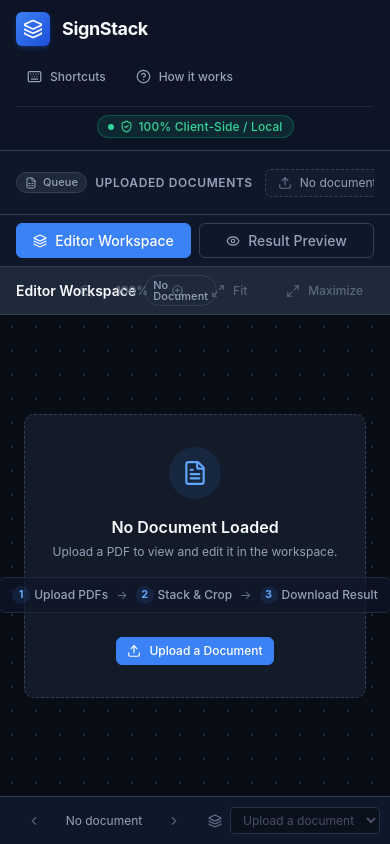
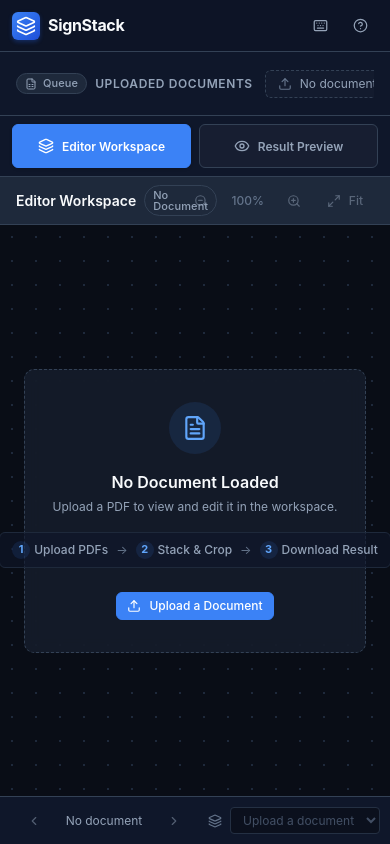
Before and after one commit to rafbradey/SignStack, a React (Vite) app: page / in a window 390 px wide. Built offline with nearby package versions, Linux system fonts and the light colour scheme.

Commit message:
feat: implement responsive workspace architecture and mobile tabbed viewport (Task 17.1)

```diff
--- a/src/App.tsx
+++ b/src/App.tsx
@@ -16,14 +16,7 @@
   } = useDocuments();
 
   return (
-    <div
-      style={{
-        height: '100vh',
-        display: 'flex',
-        flexDirection: 'column',
-        overflow: 'hidden',
-      }}
-    >
+    <div className="app-container">
       {/* Top Application Header */}
       <Header />
 
--- a/src/components/layout/Header.css
+++ b/src/components/layout/Header.css
@@ -66,22 +66,50 @@
   gap: var(--space-2);
 }
 
-/* Responsive collapse on narrow viewports */
+/* Responsive adjustments for tablet & mobile */
+@media (max-width: 768px) {
+  .header-status-area {
+    display: none;
+  }
+}
+
 @media (max-width: 640px) {
   .app-header {
-    padding: var(--space-3) var(--space-4);
-    flex-wrap: wrap;
+    padding: 0 var(--space-3);
+    height: 52px;
+    min-height: 52px;
+    gap: var(--space-2);
+    flex-wrap: nowrap;
   }
 
   .header-subtitle {
     display: none;
   }
 
-  .header-status-area {
-    order: 3;
-    width: 100%;
-    justify-content: center;
-    padding-top: var(--space-2);
-    border-top: 1px solid var(--border-subtle);
+  .header-brand {
+    gap: var(--space-2);
+  }
+
+  .header-logo-badge {
+    width: 28px;
+    height: 28px;
+  }
+
+  .header-title {
+    font-size: var(--text-base);
+  }
+
+  .header-actions {
+    gap: var(--space-1);
+  }
+
+  .header-actions .btn {
+    padding: var(--space-1) var(--space-2);
+    min-width: 36px;
+    height: 36px;
+  }
+
+  .header-btn-text {
+    display: none;
   }
 }
--- a/src/components/layout/Header.tsx
+++ b/src/components/layout/Header.tsx
@@ -66,16 +66,19 @@
             onClick={() => setIsShortcutsOpen(true)}
             leftIcon={<Keyboard size={15} />}
             title="Keyboard Shortcuts (?)"
+            aria-label="Shortcuts"
           >
-            Shortcuts
+            <span className="header-btn-text">Shortcuts</span>
           </Button>
           <Button
             variant="ghost"
             size="sm"
             onClick={() => setIsAboutOpen(true)}
             leftIcon={<HelpCircle size={15} />}
+            title="How SignStack works"
+            aria-label="How it works"
           >
-            How it works
+            <span className="header-btn-text">How it works</span>
           </Button>
           {rightActions}
         </nav>
--- a/src/components/layout/Workspace.css
+++ b/src/components/layout/Workspace.css
@@ -5,7 +5,9 @@
   display: flex;
   flex-direction: column;
   flex: 1;
-  height: calc(100vh - 61px); /* Viewport minus header height */
+  min-height: 0;
+  height: calc(100vh - 52px);
+  height: calc(100dvh - 52px);
   overflow: hidden;
   background-color: var(--bg-canvas);
 }
@@ -184,20 +186,22 @@
 /* Responsive View Switcher (Visible on mobile/tablet) */
 .workspace-tabs {
   display: none;
-  padding: var(--space-2) var(--space-4);
+  padding: var(--space-2) var(--space-3);
   background-color: var(--bg-surface);
   border-bottom: 1px solid var(--border-default);
   gap: var(--space-2);
+  flex-shrink: 0;
 }
 
 .workspace-tab-btn {
   flex: 1;
-  padding: var(--space-2);
-  font-size: var(--text-sm);
-  font-weight: 500;
+  min-height: 44px; /* WCAG 2.5.5 minimum touch target */
+  padding: var(--space-2) var(--space-3);
+  font-size: var(--text-xs);
+  font-weight: 600;
   border-radius: var(--radius-md);
   border: 1px solid var(--border-default);
-  background-color: transparent;
+  background-color: rgba(255, 255, 255, 0.03);
   color: var(--text-secondary);
   cursor: pointer;
   display: flex;
@@ -205,12 +209,54 @@
   justify-content: center;
   gap: var(--space-2);
   transition: all var(--transition-fast);
+  user-select: none;
+  touch-action: manipulation;
+}
+
+.workspace-tab-btn:hover {
+  background-color: rgba(255, 255, 255, 0.06);
+  color: var(--text-primary);
+  border-color: var(--border-hover);
 }
 
 .workspace-tab-btn.active {
   background-color: var(--primary);
   border-color: var(--primary);
   color: #ffffff;
+  box-shadow: 0 1px 3px rgba(0, 0, 0, 0.2);
+}
+
+.workspace-tab-btn:focus-visible {
+  outline: 2px solid var(--primary);
+  outline-offset: 1px;
+}
+
+.mobile-tab-badge {
+  font-size: 10px;
+  font-weight: 700;
+  padding: 1px 6px;
+  background-color: rgba(255, 255, 255, 0.25);
+  color: #ffffff;
+  border-radius: var(--radius-full);
+  line-height: 1.2;
+}
+
+.workspace-tab-btn:not(.active) .mobile-tab-badge {
+  background-color: var(--primary-subtle);
+  color: var(--primary-text);
+}
+
+.mobile-tab-dot {
+  width: 7px;
+  height: 7px;
+  border-radius: var(--radius-full);
+  background-color: var(--success);
+  display: inline-block;
+  flex-shrink: 0;
+}
+
+.workspace-tab-btn.active .mobile-tab-dot {
+  background-color: #ffffff;
 }
 
 /* Dual Pane Grid */
@@ -676,4 +722,16 @@
   .workspace-pane.hidden-on-mobile {
     display: none;
   }
+
+  /* Redundant maximize actions hidden in single-pane mobile tab view */
+  .desktop-only-action {
+    display: none !important;
+  }
 }
+
+/* Small mobile devices (< 640px) */
+@media (max-width: 640px) {
+  .pane-footer {
+    padding-bottom: max(var(--space-2), env(safe-area-inset-bottom, 0px));
+  }
+}
--- a/src/components/layout/Workspace.tsx
+++ b/src/components/layout/Workspace.tsx
@@ -1056,22 +1056,34 @@
         <button
           type="button"
           role="tab"
+          id="tab-editor"
+          aria-controls="editor-pane"
           aria-selected={activeTab === 'editor'}
           className={`workspace-tab-btn ${activeTab === 'editor' ? 'active' : ''}`}
           onClick={() => setActiveTab('editor')}
         >
-          <Layers size={14} />
-          Editor Workspace
+          <Layers size={16} aria-hidden="true" />
+          <span>Editor Workspace</span>
+          {overlays.length > 0 && (
+            <span className="mobile-tab-badge" aria-label={`${overlays.length} overlays`}>
+              {overlays.length}
+            </span>
+          )}
         </button>
         <button
           type="button"
           role="tab"
+          id="tab-result"
+          aria-controls="result-pane"
           aria-selected={activeTab === 'result'}
           className={`workspace-tab-btn ${activeTab === 'result' ? 'active' : ''}`}
           onClick={() => setActiveTab('result')}
         >
-          <Eye size={14} />
-          Result Preview
+          <Eye size={16} aria-hidden="true" />
+          <span>Result Preview</span>
+          {mainDoc && (
+            <span className="mobile-tab-dot" aria-label="Result ready" />
+          )}
         </button>
       </div>
 
@@ -1087,6 +1099,8 @@
       >
         {/* Left Pane: Editor */}
         <section
+          id="editor-pane"
+          role="region"
           className={`workspace-pane editor-pane ${activeTab !== 'editor' ? 'hidden-on-mobile' : ''}`.trim()}
           aria-label="Editor Workspace"
           tabIndex={0}
@@ -1166,11 +1180,12 @@
                 Fit
               </Button>
 
-              <div className="toolbar-divider" />
+              <div className="toolbar-divider desktop-only-action" />
 
               <Button
                 variant={workspaceLayout === 'editor-maximized' ? 'secondary' : 'ghost'}
                 size="sm"
+                className="desktop-only-action"
                 aria-label={workspaceLayout === 'editor-maximized' ? 'Exit maximized editor' : 'Maximize editor'}
                 title={workspaceLayout === 'editor-maximized' ? 'Exit maximized editor (Esc)' : 'Maximize editor (full workspace)'}
                 disabled={!mainDoc}
@@ -1566,6 +1581,8 @@
 
         {/* Right Pane: Result Preview */}
         <section
+          id="result-pane"
+          role="region"
           className={`workspace-pane result-pane ${activeTab !== 'result' ? 'hidden-on-mobile' : ''}`.trim()}
           aria-label="Result Preview"
         >
@@ -1654,12 +1671,13 @@
                 Sync
               </Button>
 
-              <div className="toolbar-divider" />
+              <div className="toolbar-divider desktop-only-action" />
 
               {/* Maximize / Restore Layout Toggle */}
               <Button
                 variant={workspaceLayout === 'preview-maximized' ? 'secondary' : 'ghost'}
                 size="sm"
+                className="desktop-only-action"
                 aria-label={workspaceLayout === 'preview-maximized' ? 'Exit maximized preview' : 'Maximize preview'}
                 title={workspaceLayout === 'preview-maximized' ? 'Exit maximized preview (Esc)' : 'Maximize preview (full workspace)'}
                 disabled={!mainDoc}
--- a/src/index.css
+++ b/src/index.css
@@ -97,6 +97,15 @@
   box-sizing: border-box;
   margin: 0;
   padding: 0;
+}
+
+/* Application Root Container with Dynamic Viewport Height */
+.app-container {
+  height: 100vh;
+  height: 100dvh;
+  display: flex;
+  flex-direction: column;
+  overflow: hidden;
 }
 
 body {
```
Also changed, not shown: 2 other files (tests, documents, lock files or other folders).
